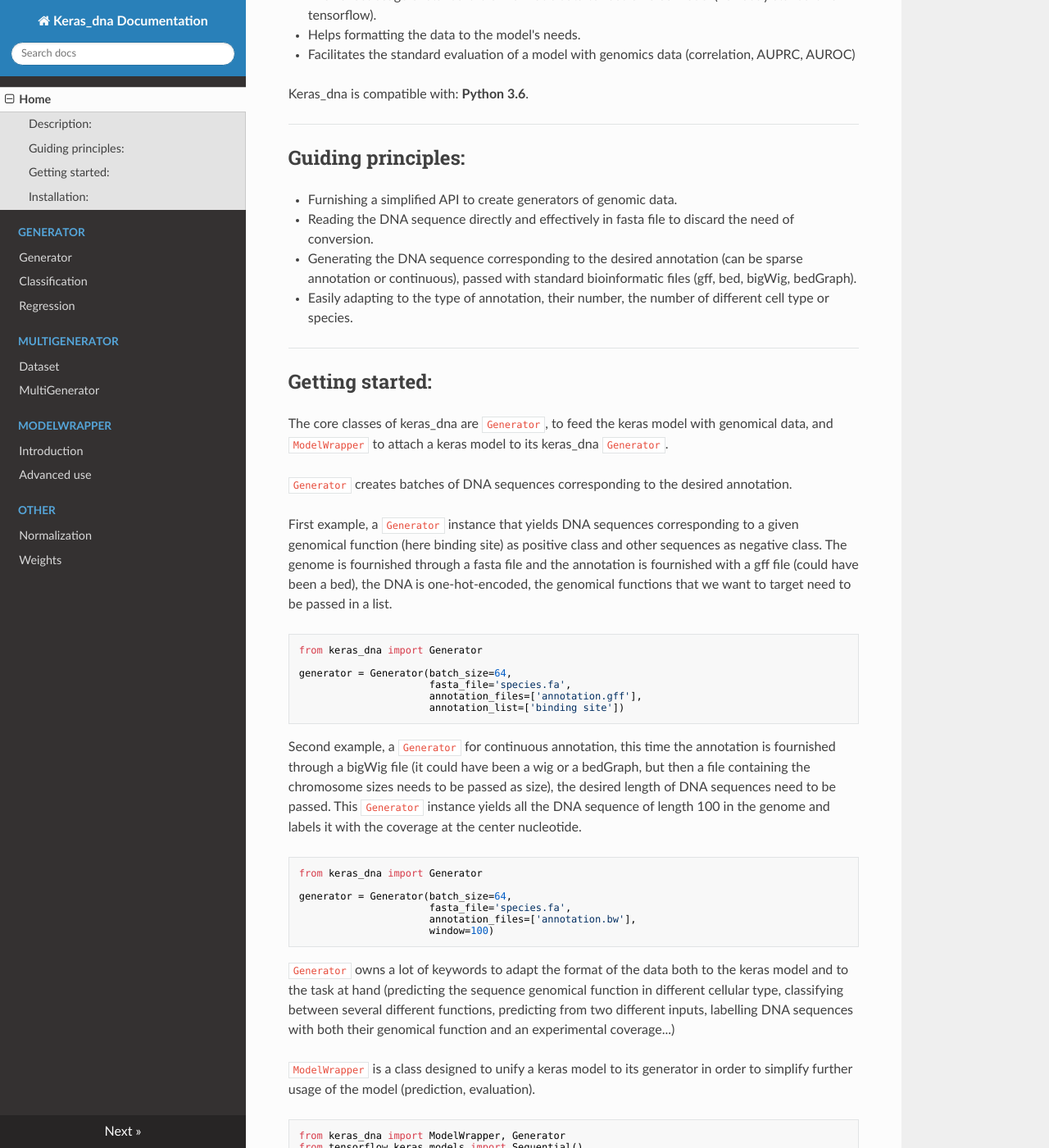
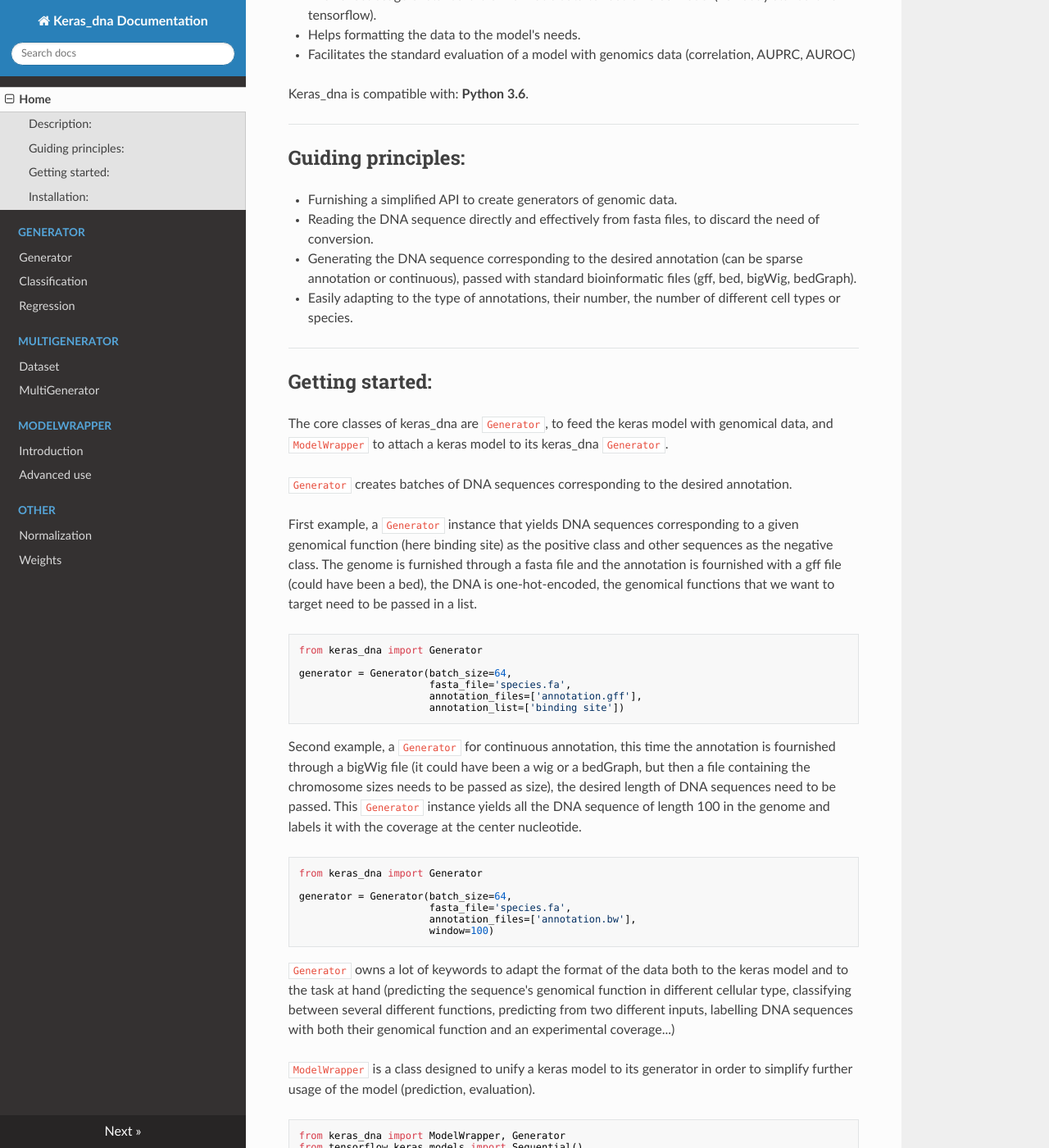
Before and after one commit to etirouthier/keras_dna, an MkDocs documentation site: the page built from docs/index.md, in a window 1280 px wide and 1400 px high, scrolled down 701 px. Shown: the whole window at 82% size. Built offline with MkDocs 1.6.1, drawn with Linux system fonts in a browser that asks for light colours; nearby versions of some CDN libraries; some of the changed text lies outside the part shown.

Commit message:
Update index.md

````diff
--- a/docs/index.md
+++ b/docs/index.md
@@ -23,11 +23,11 @@
 
 - Furnishing a simplified API to create generators of genomic data.
 
-- Reading the DNA sequence directly and effectively in fasta file to discard the need of conversion.
+- Reading the DNA sequence directly and effectively from fasta files, to discard the need of conversion.
 
 - Generating the DNA sequence corresponding to the desired annotation (can be sparse annotation or continuous), passed with standard bioinformatic files (gff, bed, bigWig, bedGraph).
 
-- Easily adapting to the type of annotation, their number, the number of different cell type or species.
+- Easily adapting to the type of annotations, their number, the number of different cell types or species.
 
 ------------------
 
@@ -38,7 +38,7 @@
 
 `Generator` creates batches of DNA sequences corresponding to the desired annotation.
 
-First example, a `Generator` instance that yields DNA sequences corresponding to a given genomical function (here binding site) as positive class and other sequences as negative class. The genome is fournished through a fasta file and the annotation is fournished with a gff file (could have been a bed), the DNA is one-hot-encoded, the genomical functions that we want to target need to be passed in a list.
+First example, a `Generator` instance that yields DNA sequences corresponding to a given genomical function (here binding site) as the positive class and other sequences as the negative class. The genome is furnished through a fasta file and the annotation is fournished with a gff file (could have been a bed), the DNA is one-hot-encoded, the genomical functions that we want to target need to be passed in a list.
 
 ```python
 from keras_dna import Generator
@@ -59,7 +59,7 @@
                       annotation_files=['annotation.bw'],
                       window=100)
 ```
-`Generator` owns a lot of keywords to adapt the format of the data both to the keras model and to the task at hand (predicting the sequence genomical function in different cellular type, classifying between several different functions, predicting from two different inputs, labelling DNA sequences with both their genomical function and an experimental coverage...)
+`Generator` owns a lot of keywords to adapt the format of the data both to the keras model and to the task at hand (predicting the sequence's genomical function in different cellular type, classifying between several different functions, predicting from two different inputs, labelling DNA sequences with both their genomical function and an experimental coverage...)
 
 
 `ModelWrapper` is a class designed to unify a keras model to its generator in order to simplify further usage of the model (prediction, evaluation).
@@ -116,7 +116,7 @@
 - kipoiseq
 - tensorflow 2
 
- We also strongly advice to install [genomelake](https://github.com/kundajelab/genomelake) for fast reading in fasta file.
+ We also strongly advice installing [genomelake](https://github.com/kundajelab/genomelake) for fast reading of fasta files.
 
  - **Install Keras_dna from PyPI:**
 
````
